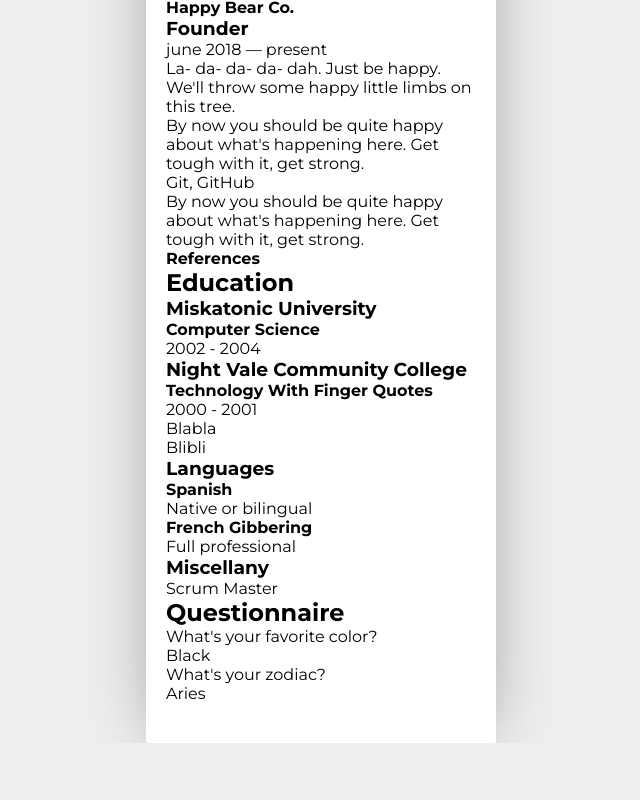
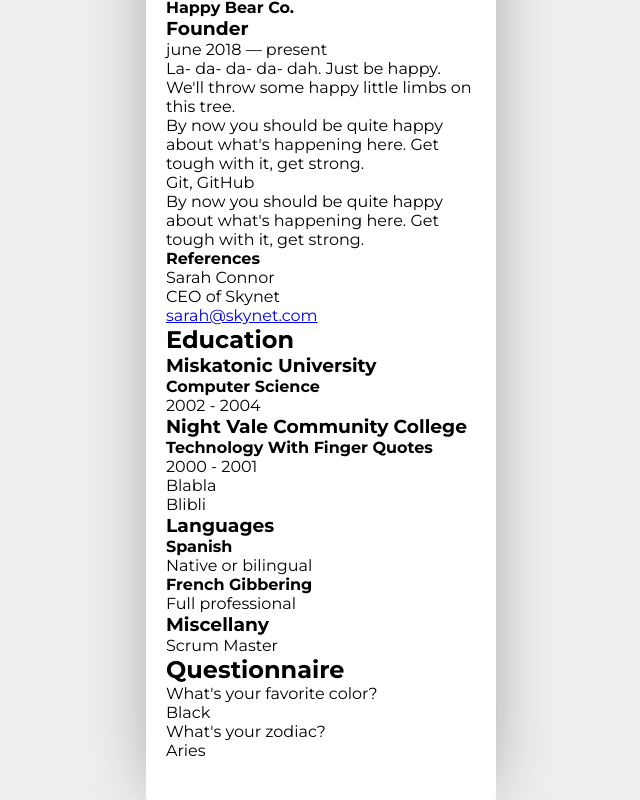
Before and after one commit to sayheylaura/manfred-awesomic-cv, a React (Create React App) app: page / in a window 1280 px wide. Shown: the part 950-1750 px from the top of the page, without its empty margins (319-959 px from the left). Before the commit the page ends 1693 px from the top, so only its background shows below. Built offline with nearby package versions, Linux system fonts and the light colour scheme.

Commit message:
ternary ReferenceList at Company

```diff
--- a/src/components/Company/index.js
+++ b/src/components/Company/index.js
@@ -9,17 +9,22 @@
     render() {
         const {company} = this.props.experience;
         return (
-            <li className="company__item">
-            {company.map((item, index)=>{
-                return (
+          <li className="company__item">
+            {company.map((item, index) => {
+              return (
+                (item.references[0].name !== "") ?
                   <Fragment key={index}>
                     <h4 className="company__name"> {item.name}</h4>
-                    <RoleList  roles={item.roles}/>
-                    {item.references && <ReferencesList references={item.references}/>}
+                    <RoleList roles={item.roles} />
+                    <ReferencesList references={item.references} />
+                  </Fragment> :
+                  <Fragment key={index}>
+                    <h4 className="company__name"> {item.name}</h4>
+                    <RoleList roles={item.roles} />
                   </Fragment>
-                );
+              );
             })}
-            </li>
+          </li>
         );
     }
 }
--- a/src/services/sample_2.json
+++ b/src/services/sample_2.json
@@ -62,9 +62,9 @@
           ],
           "references": [
             {
-              "name": "",
-              "role": "",
-              "contact": ""
+              "name": "Sarah Connor",
+              "role": "CEO of Skynet",
+              "contact": "sarah@skynet.com"
             }
           ]
         }
```
